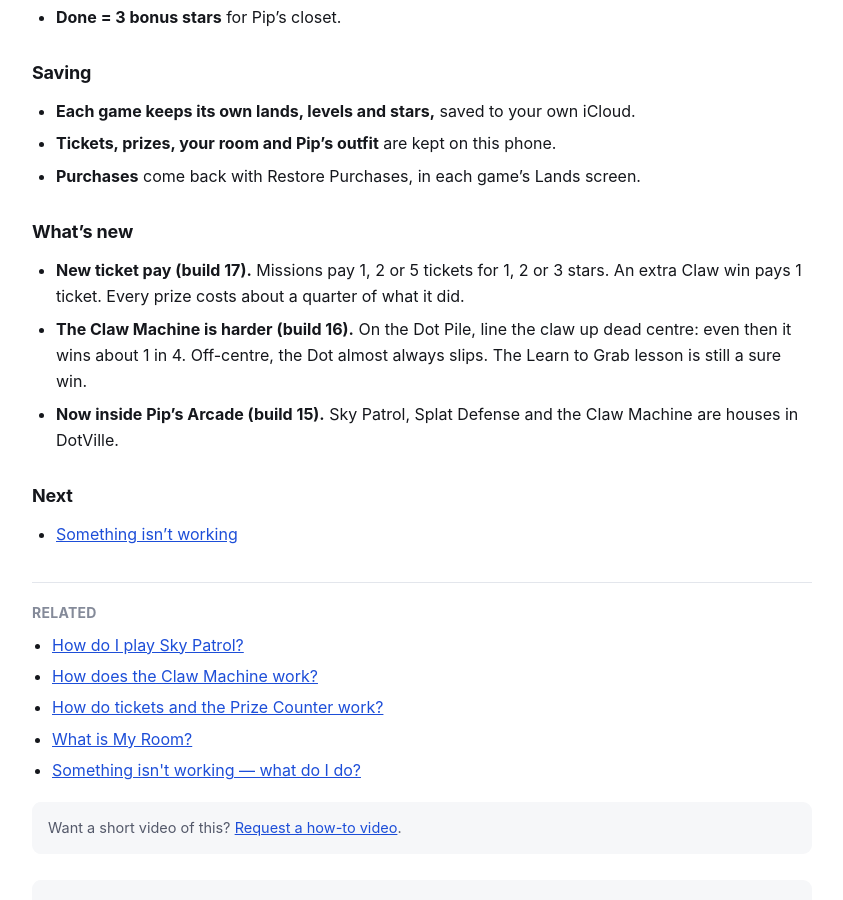
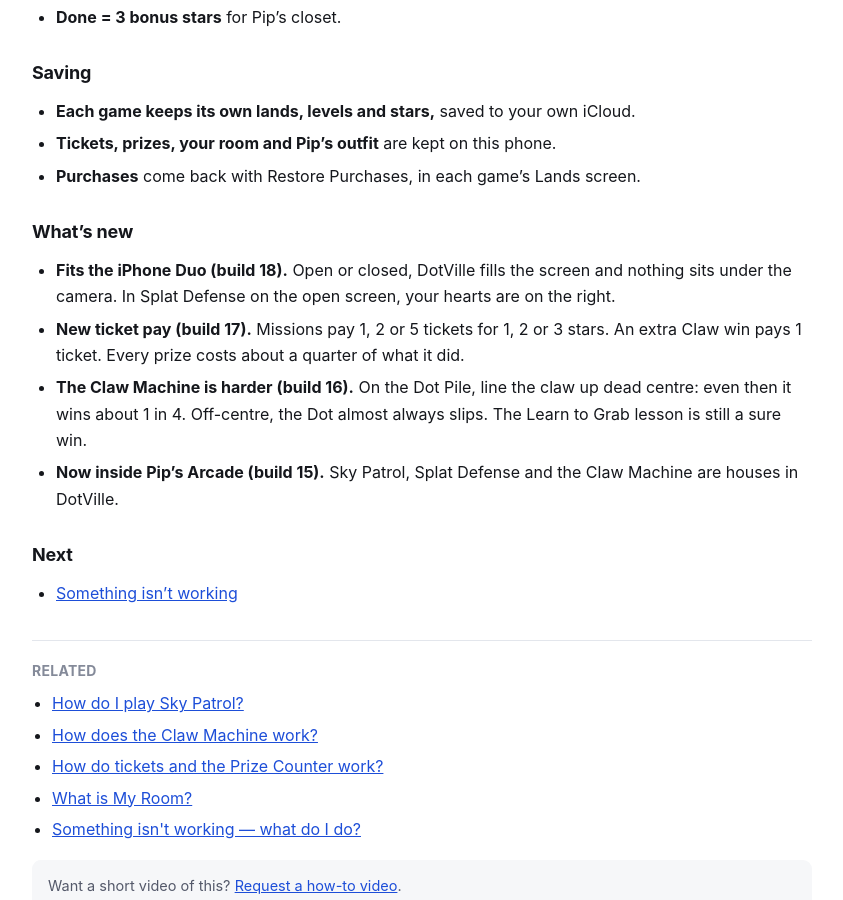
Before and after one commit to mytombrown/team-assist-help, a Jekyll site: the page built from _guides/squishyskypatrol/getting-started.md, in a window 1280 px wide and 900 px high, scrolled down 1073 px. Shown: the whole window, without its empty margins (218-1061 px from the left). Built offline with Jekyll 4.4.1, drawn with Linux system fonts in a browser that asks for light colours.

Commit message:
Build 18 (Pip's Arcade 1.0): fits the iPhone Duo, open or closed (SSP-1520)
Co-Authored-By: Claude Opus 5.5 <noreply@anthropic.com>

```diff
--- a/_guides/squishyskypatrol/getting-started.md
+++ b/_guides/squishyskypatrol/getting-started.md
@@ -53,6 +53,7 @@ related:
 
 ## What's new
 
+- **Fits the iPhone Duo (build 18).** Open or closed, DotVille fills the screen and nothing sits under the camera. In Splat Defense on the open screen, your hearts are on the right.
 - **New ticket pay (build 17).** Missions pay 1, 2 or 5 tickets for 1, 2 or 3 stars. An extra Claw win pays 1 ticket. Every prize costs about a quarter of what it did.
 - **The Claw Machine is harder (build 16).** On the Dot Pile, line the claw up dead centre: even then it wins about 1 in 4. Off-centre, the Dot almost always slips. The Learn to Grab lesson is still a sure win.
 - **Now inside Pip's Arcade (build 15).** Sky Patrol, Splat Defense and the Claw Machine are houses in DotVille.
```
